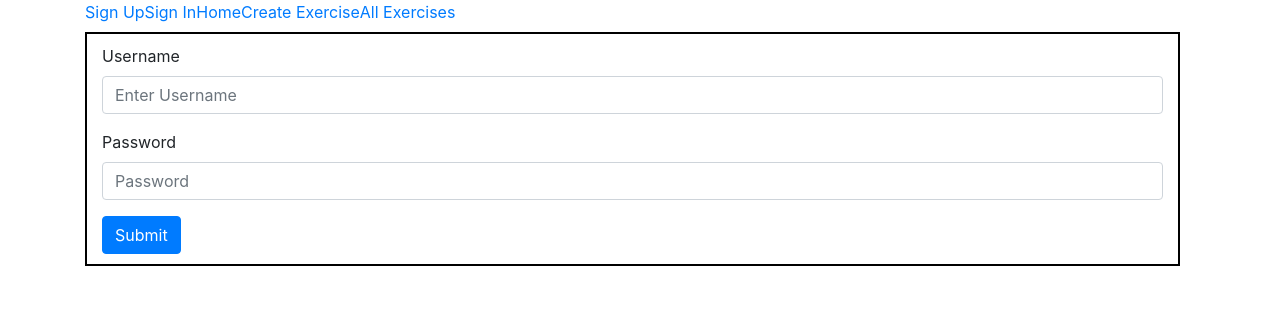
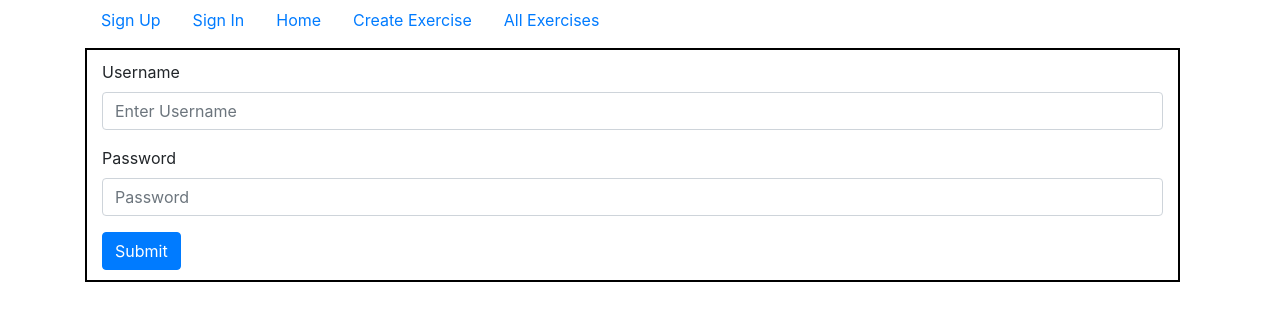
Before and after one commit to Jofa11/X-Trainer-Frontend, a React (Create React App) app: page /signin in a window 1280 px wide. Shown: the top 320 px of the page. Built offline with nearby package versions, Linux system fonts and the light colour scheme.

Commit message:
add styling to exercise detail list and navbar

```diff
--- a/src/ExerciseDetail.js
+++ b/src/ExerciseDetail.js
@@ -1,7 +1,7 @@
 import React, { useState, useEffect } from 'react';
 import { Link, Redirect } from 'react-router-dom';
 import { APIURL } from './config.js';
-import { Container, Row, Col, Image, Jumbotron } from 'react-bootstrap';
+import { Container, Row, Col, Image, Jumbotron, Button } from 'react-bootstrap';
 import './App.css'
 
 function ExerciseDetail({ match }) {
@@ -55,7 +55,7 @@ function ExerciseDetail({ match }) {
 					<Image src={exercise.photo_url} fluid />
 				</Col>
 			</Row>
-			<button onClick={onDeleteExercise}>Delete Exercise</button>
+			<Button onClick={onDeleteExercise}>Delete Exercise</Button>
 			<Link to={`/exercise/${match.params.id}/edit`}>Update Exercise</Link>
 		</Container>
 	);
--- a/src/ExerciseList.js
+++ b/src/ExerciseList.js
@@ -1,6 +1,7 @@
 import React, { useState, useEffect } from 'react';
 import { Link } from 'react-router-dom';
 import { APIURL } from './config.js';
+import { ListGroup, ListGroupItem } from 'react-bootstrap';
 
 
 function ExerciseList(props) {
@@ -31,13 +32,15 @@ function ExerciseList(props) {
 	}
 
 	return (
-		<ul>
+		<ListGroup defaultActiveKey='#link1'>
 			{exercises.map((exercise) => (
-				<li key={exercise._id}>
-					<Link to={`/exercise/${exercise.id}`}>{exercise.name}</Link>
-				</li>
+				<ListGroupItem key={exercise.name}>
+					<Link to={`/exercise/${exercise.id}`}>
+						{exercise.name}
+					</Link>
+				</ListGroupItem>
 			))}
-		</ul>
+		</ListGroup>
 	);
 }
 
--- a/src/Navbar.js
+++ b/src/Navbar.js
@@ -1,14 +1,25 @@
 import React from 'react';
-import { Link } from 'react-router-dom';
+// import { Link } from 'react-router-dom';
+import { Nav, Link } from 'react-bootstrap';
 
 const Navbar = () => (
-	<>
-		<Link to='/signup'>Sign Up</Link>
-		<Link to='/signin'>Sign In</Link>
-		<Link to='/'>Home</Link>
-		<Link to='/exercise/create'>Create Exercise</Link>
-		<Link to='/exercise'>All Exercises</Link>
-	</>
+	<Nav>
+		<Nav.Item>
+			<Nav.Link href='/signup'>Sign Up</Nav.Link>
+		</Nav.Item>
+		<Nav.Item>
+			<Nav.Link href='/signin'>Sign In</Nav.Link>
+		</Nav.Item>
+		<Nav.Item>
+			<Nav.Link href='/'>Home</Nav.Link>
+		</Nav.Item>
+		<Nav.Item>
+			<Nav.Link href='/exercise/create'>Create Exercise</Nav.Link>
+		</Nav.Item>
+		<Nav.Item>
+		<Nav.Link href='/exercise'>All Exercises</Nav.Link>
+		</Nav.Item>
+	</Nav>
 );
 
 export default Navbar;
--- a/src/SignIn.js
+++ b/src/SignIn.js
@@ -17,36 +17,38 @@ function SignIn() {
 	const onSubmit = (event) => {
 		// event.preventDefault();
 		console.log(event);
-		// fetch(`${APIURL}/api/token`, {
-		// 	method: 'POST',
-		// 	headers: {
-		// 		'Content-Type': 'application/json',
-		// 	},
-		// 	body: JSON.stringify(data),
-		//     })
-		// 	.then((response) => {
-        //         console.log(response)
-        //         sessionStorage.setItem('token', response.data.token);
-		// 		sessionStorage.setItem('username', username);
-		// 		window.location = '/';
-        //     })
-            try {
-            const response = axiosInstance.post('api/token/', {
-                username: username,
-                password: password
-            });
-            axiosInstance.defaults.headers['Authorization'] = "JWT " + response.data.access;
-            localStorage.setItem('access_token', response.data.access);
-            localStorage.setItem('refresh_token', response.data.refresh);
-            console.log(response)
-            window.location = '/';
-            return data;
-            }
-            catch(error)  {
+		fetch(`${APIURL}/api/token/`, {
+			method: 'POST',
+			headers: {
+        		'Content-Type': 'application/json',
+                Authorization: 'JWT ' + localStorage.getItem('access_token'),
+		        accept: 'application/json',
+			},
+			body: JSON.stringify(data),
+		    })
+			.then((response) => {
+				console.log(response);
+				localStorage.setItem('access_token', response.data.access);
+				localStorage.setItem('refresh_token', response.data.refresh);
+				window.location = '/';
+			})
+            // try {
+            // const response = axiosInstance.post('api/token/', {
+            //     username: username,
+            //     password: password
+            // });
+            // axiosInstance.defaults.headers['Authorization'] = "JWT " + response.data.access;
+            // localStorage.setItem('access_token', response.data.access);
+            // localStorage.setItem('refresh_token', response.data.refresh);
+            // console.log(response)
+            // window.location = '/';
+            // return data;
+            // }
+            .catch((error) => {
                 console.log(error)
                 setError({ error: true })
                 setErrorMessage({ errorMessage: 'Login Failed' })
-            };
+            });
         }
 
 
```
